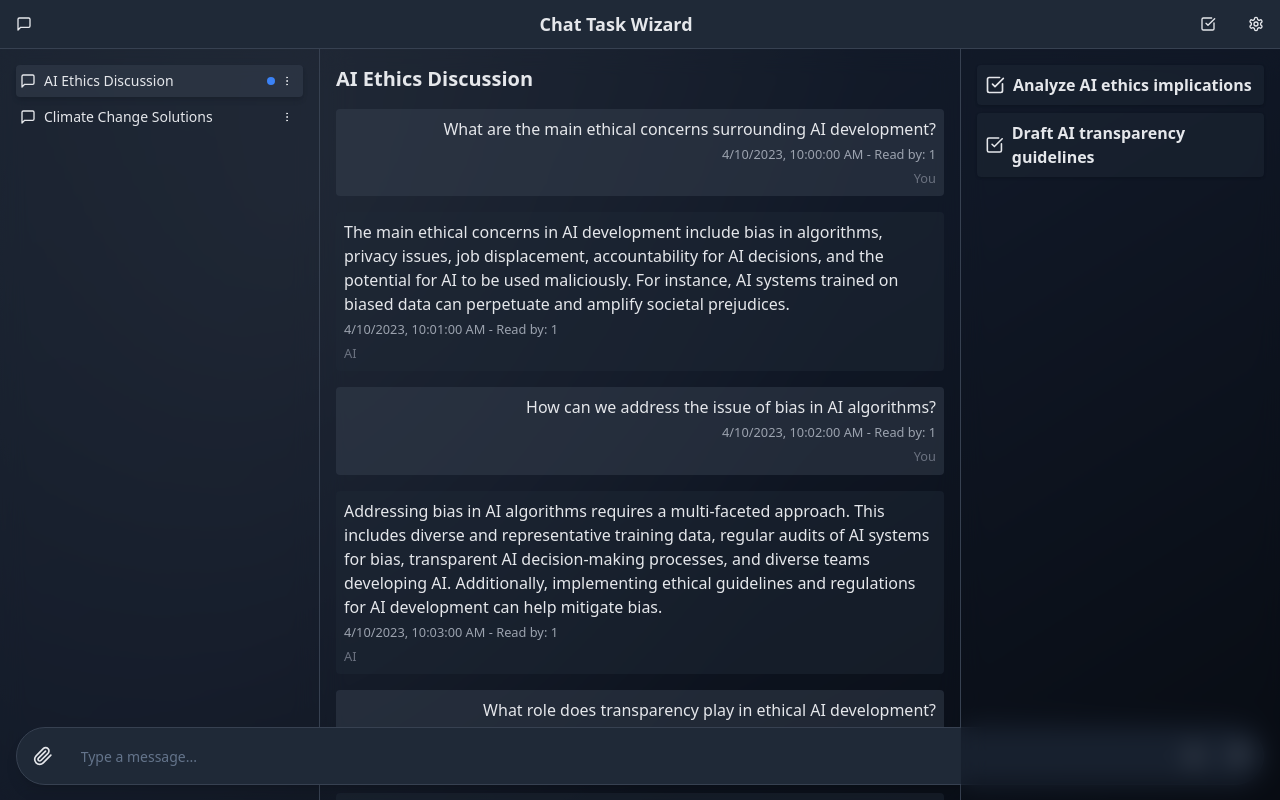
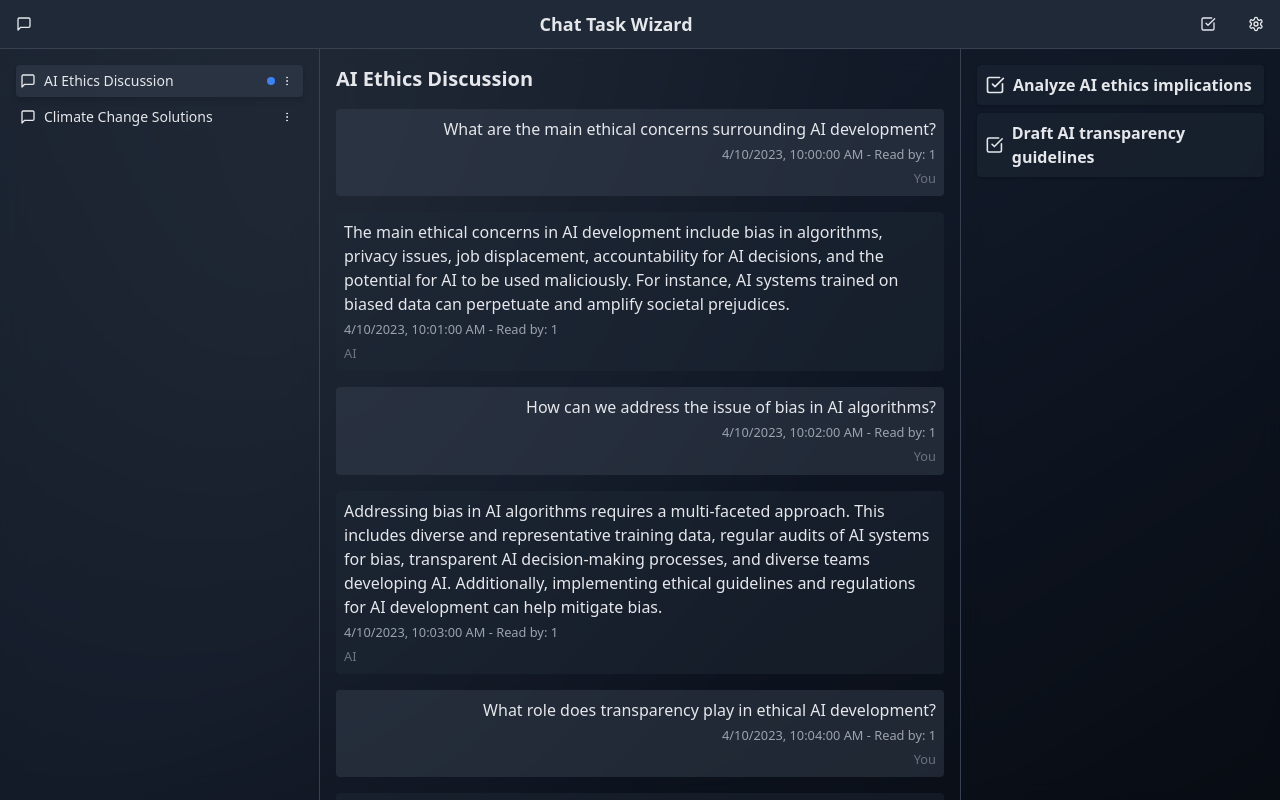
Before and after one commit to JacobFV/chat-task-wizard, a React (Vite) app: page / in a window 1280 px wide. Built offline with nearby package versions, Linux system fonts and the light colour scheme.

Commit message:
Fix chat view layout
Adjust the chat view to ensure it does not overlap with the left-hand pane, keeping all elements contained within the chat messages view.
[skip gpt_engineer]

```diff
--- a/src/components/ChatBar.jsx
+++ b/src/components/ChatBar.jsx
@@ -15,7 +15,7 @@ const ChatBar = ({ onSendMessage }) => {
   };
 
   return (
-    <form onSubmit={handleSubmit} className="absolute bottom-[4em] left-4 right-4">
+    <form onSubmit={handleSubmit} className="p-4">
       <div className="flex items-center space-x-2 p-2 bg-gray-800 border border-gray-700 rounded-full shadow-lg">
         <Button type="button" variant="ghost" size="icon" className="rounded-full">
           <Paperclip className="h-5 w-5" />
```
